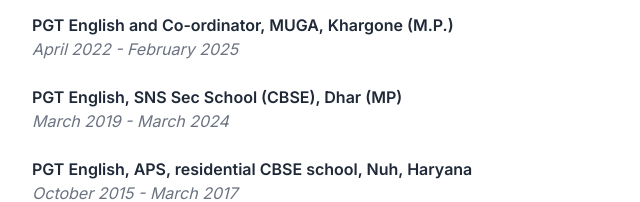
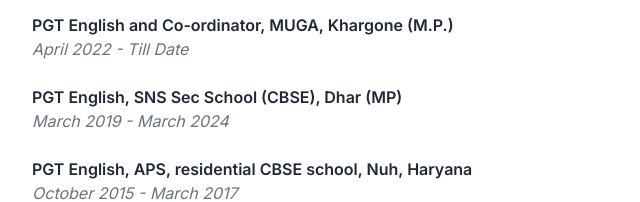
Before and after one commit to drnitinmishra10/articles, a plain HTML site: page arvind-cv.html in a window 1280 px wide. Shown: the part 563-765 px from the top of the page, 240-880 px from the left. Drawn offline with nearby package versions, Linux system fonts and the light colour scheme.

Commit message:
Update arvind-cv.html

```diff
--- a/arvind-cv.html
+++ b/arvind-cv.html
@@ -95,7 +95,7 @@
             <h2 class="section-title">Career Highlights</h2>
             <div class="cv-item">
                 <h3 class="job-title">PGT English and Co-ordinator, MUGA, Khargone (M.P.)</h3>
-                <p class="job-details">April 2022 - February 2025</p>
+                <p class="job-details">April 2022 - Till Date</p>
             </div>
             <div class="cv-item">
                 <h3 class="job-title">PGT English, SNS Sec School (CBSE), Dhar (MP)</h3>
```
